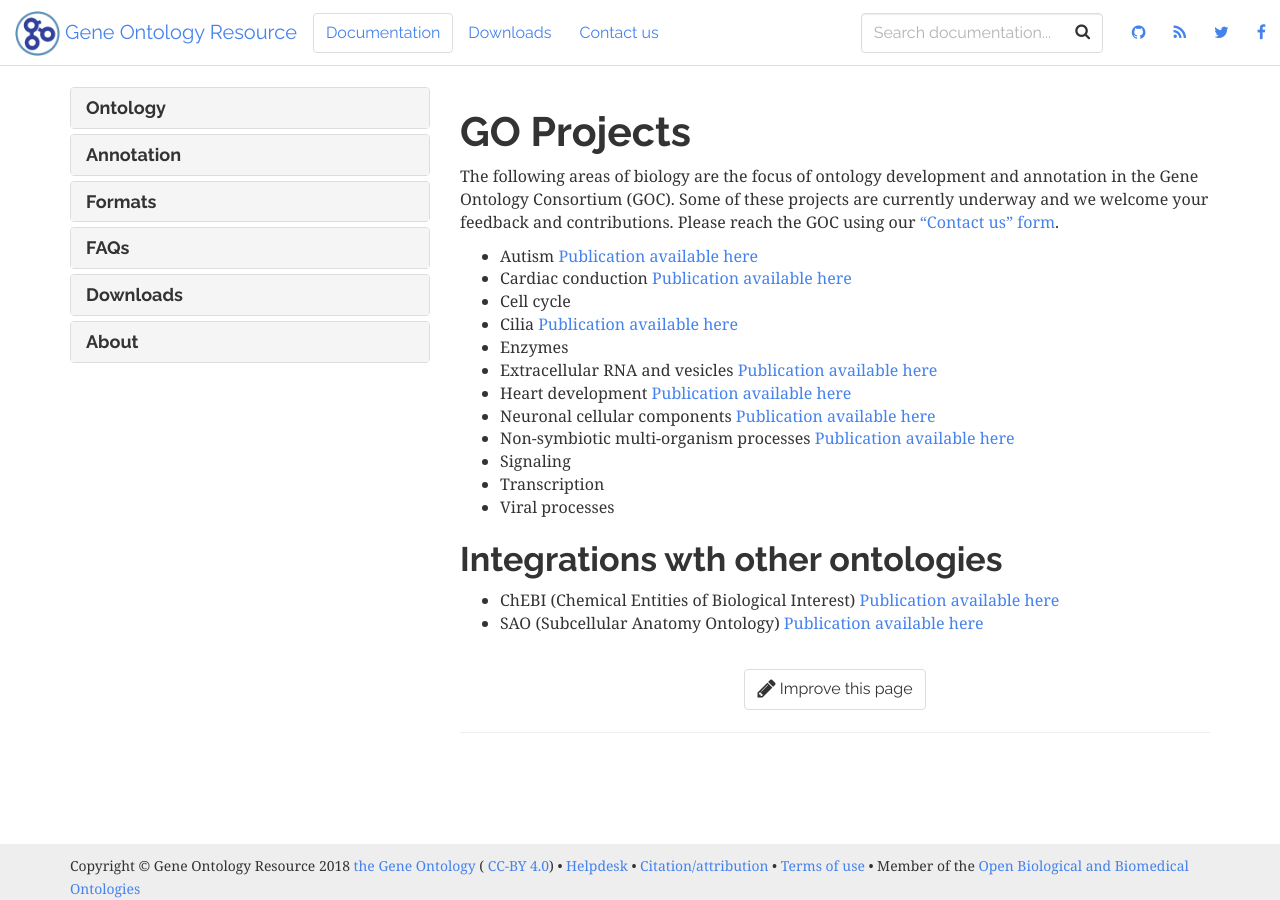
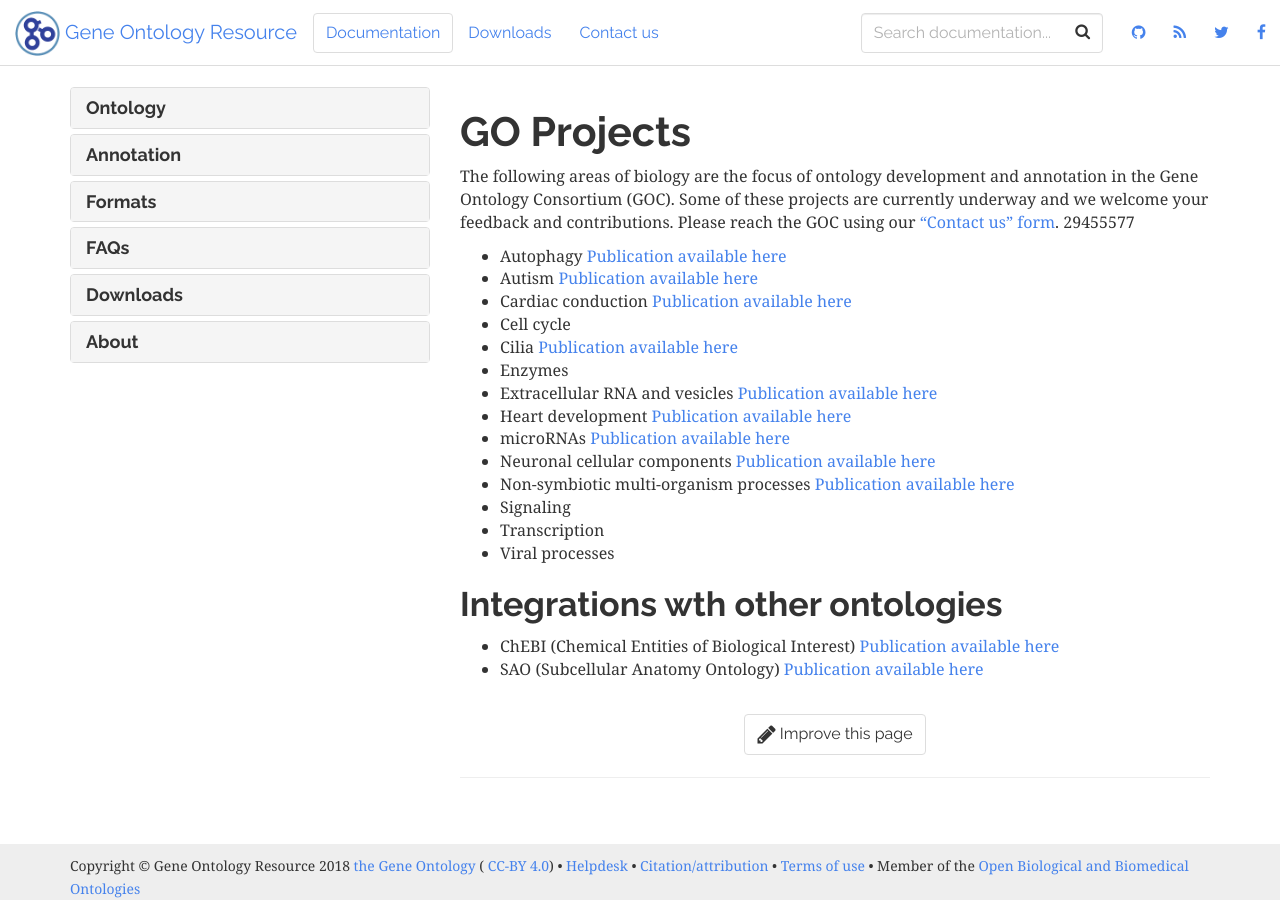
Before and after one commit to geneontology/geneontology.github.io, a Jekyll site: the page built from docs/_docs/go-projects.md, in a window 1280 px wide and 900 px high. Built offline with Jekyll 4.4.1, drawn with Linux system fonts in a browser that asks for light colours; nearby versions of some CDN libraries.

Commit message:
Update go-projects.md

```diff
--- a/docs/_docs/go-projects.md
+++ b/docs/_docs/go-projects.md
@@ -6,14 +6,17 @@ permalink: /docs/go-projects/
 # GO Projects
 
 The following areas of biology are the focus of ontology development and annotation in the Gene Ontology Consortium (GOC). Some of these projects are currently underway and we welcome your feedback and contributions. Please reach the GOC using our ["Contact us" form](http://help.geneontology.org/).
+    29455577
 
-+ Autism [Publication available here](https://www.ncbi.nlm.nih.gov/pubmed/    26047810)
++ Autophagy [Publication available here](https://www.ncbi.nlm.nih.gov/pubmed/29455577)
++ Autism [Publication available here](https://www.ncbi.nlm.nih.gov/pubmed/26047810)
 + Cardiac conduction [Publication available here](https://www.ncbi.nlm.nih.gov/pubmed/29440116)
 + Cell cycle
 + Cilia [Publication available here](https://www.ncbi.nlm.nih.gov/pubmed/29177046)
 + Enzymes
 + Extracellular RNA and vesicles [Publication available here](https://www.ncbi.nlm.nih.gov/pubmed/27076901)
 + Heart development [Publication available here](https://www.ncbi.nlm.nih.gov/pubmed/21419760)
++ microRNAs [Publication available here](https://www.ncbi.nlm.nih.gov/pubmed/29871895)
 + Neuronal cellular components [Publication available here](https://jbiomedsem.biomedcentral.com/articles/10.1186/2041-1480-4-20)
 + Non-symbiotic multi-organism processes [Publication available here](https://bmcmicrobiol.biomedcentral.com/articles/10.1186/s12866-015-0481-x)
 + Signaling
```
